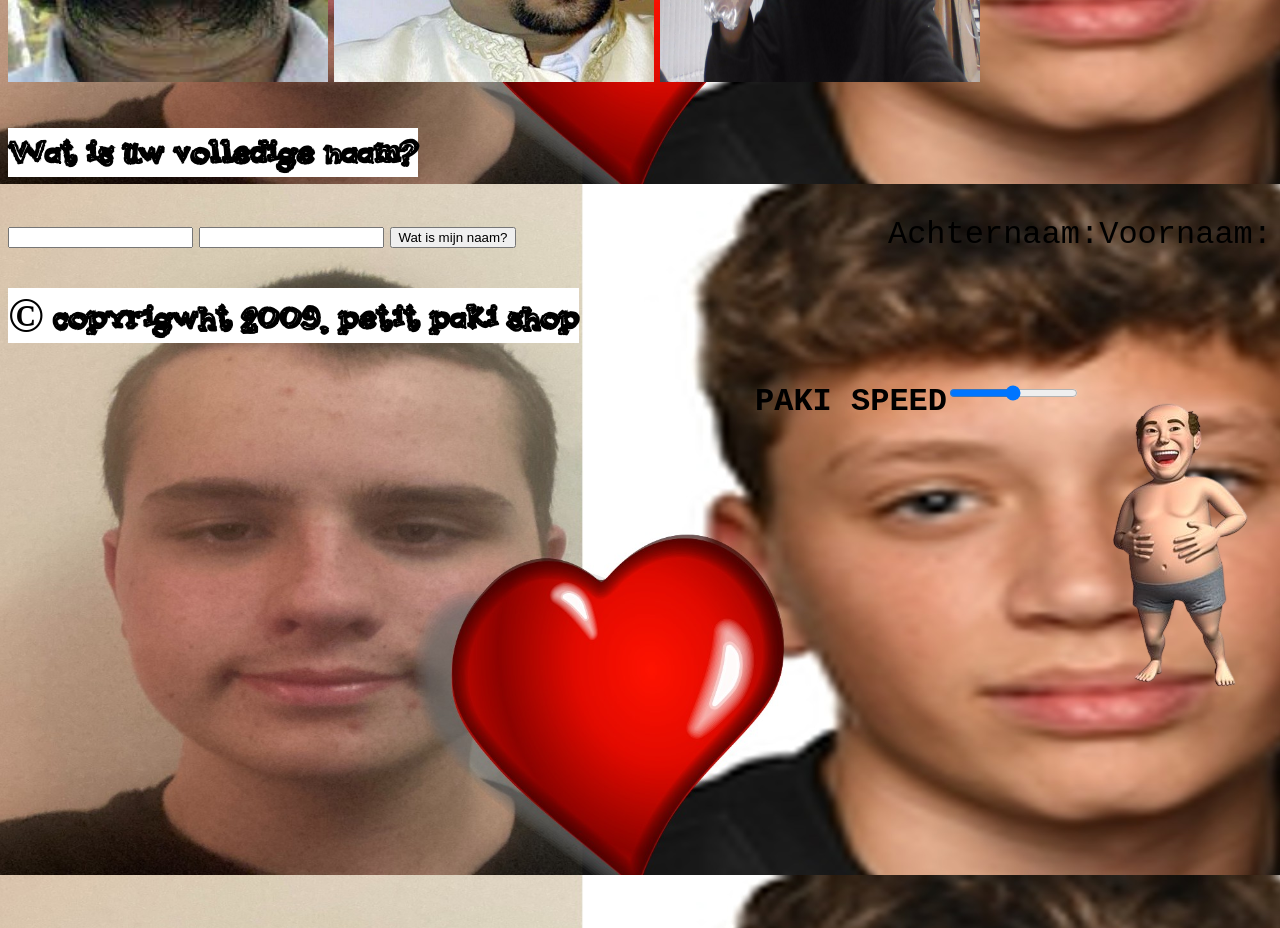
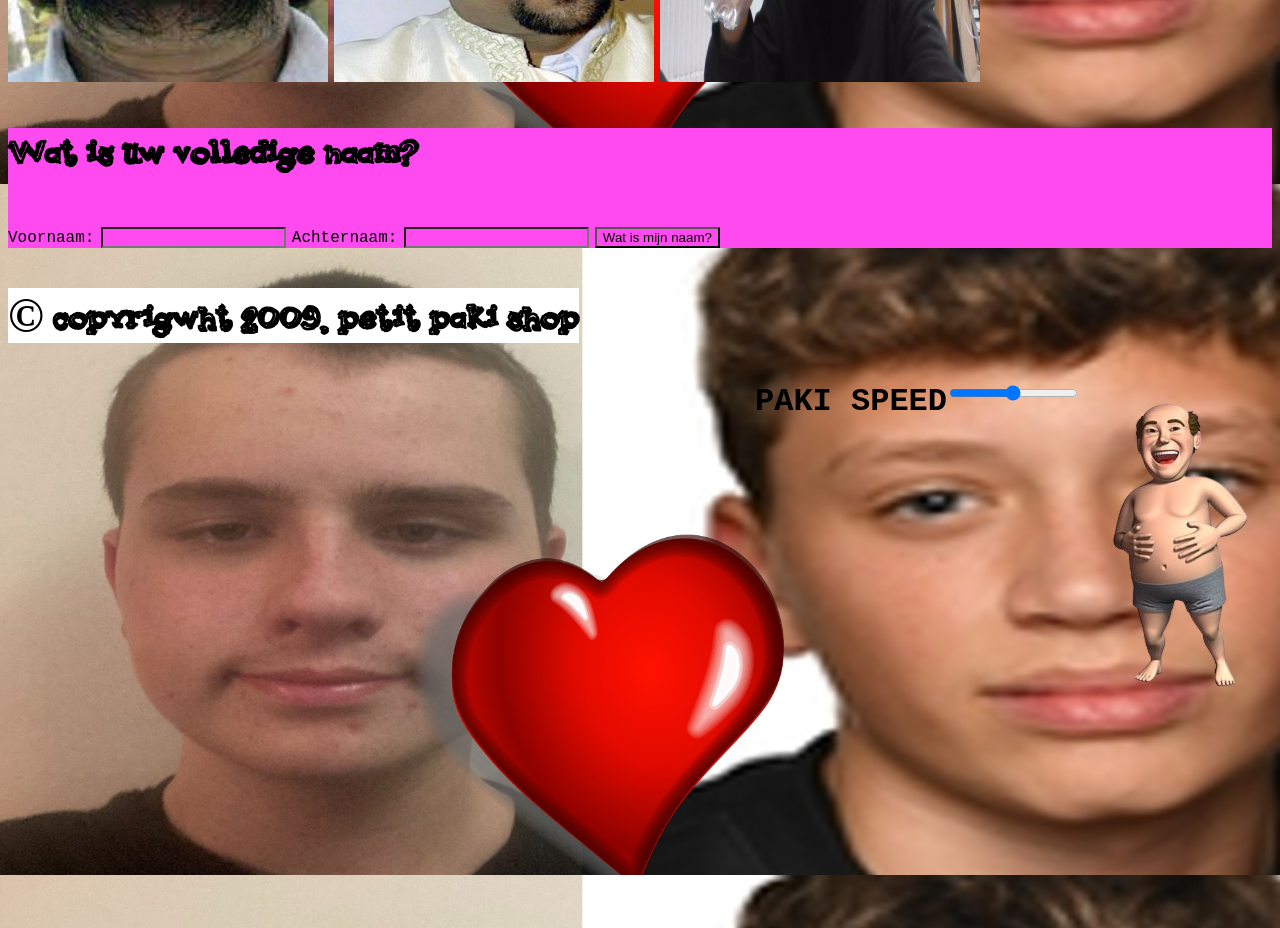
Before and after one commit to bijenmanlol/paki, a plain HTML site: page index.html in a window 1280 px wide. Shown: the part 2580-3508 px from the top of the page. Drawn offline with Linux system fonts and the light colour scheme.

Commit message:
Update style.css

```diff
--- a/style.css
+++ b/style.css
@@ -47,6 +47,15 @@ h1 {
     animation: anim2 3s;
 }
 
+.name-sec *, .name-sec{
+    background-color: #ff4af0;
+}
+
+#result, label {
+    font-size:  1rem;
+    font-family: 'Courier New', Courier, monospace;
+}
+
 .paki {
     float: right;
     animation: anim linear infinite forwards;
@@ -57,7 +66,8 @@ h1 {
     float: right;
 }
 
-label {
+footer label {
+    font-size:  2rem;
     float: right;
     font-family: 'Courier New', Courier, monospace;
 }
```
